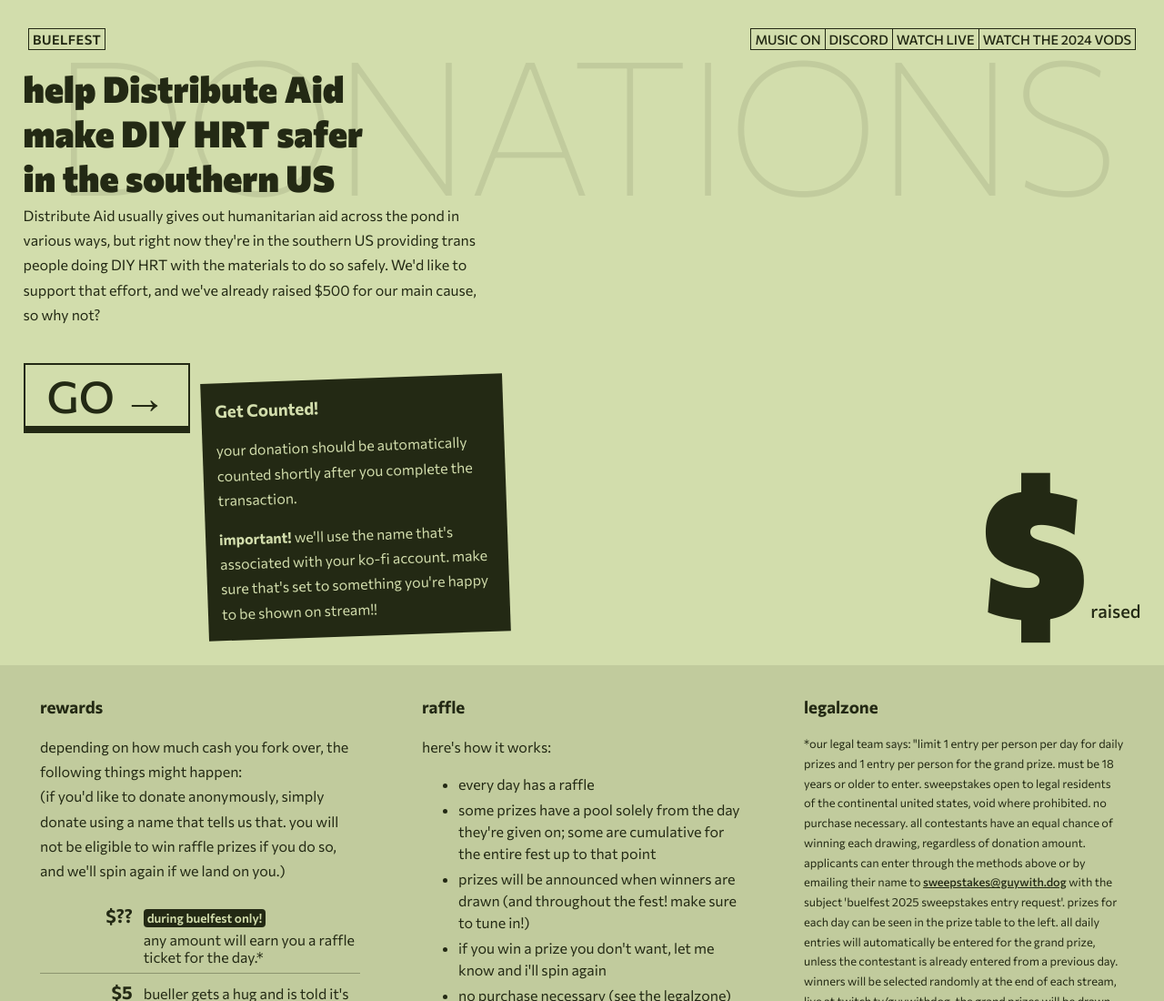
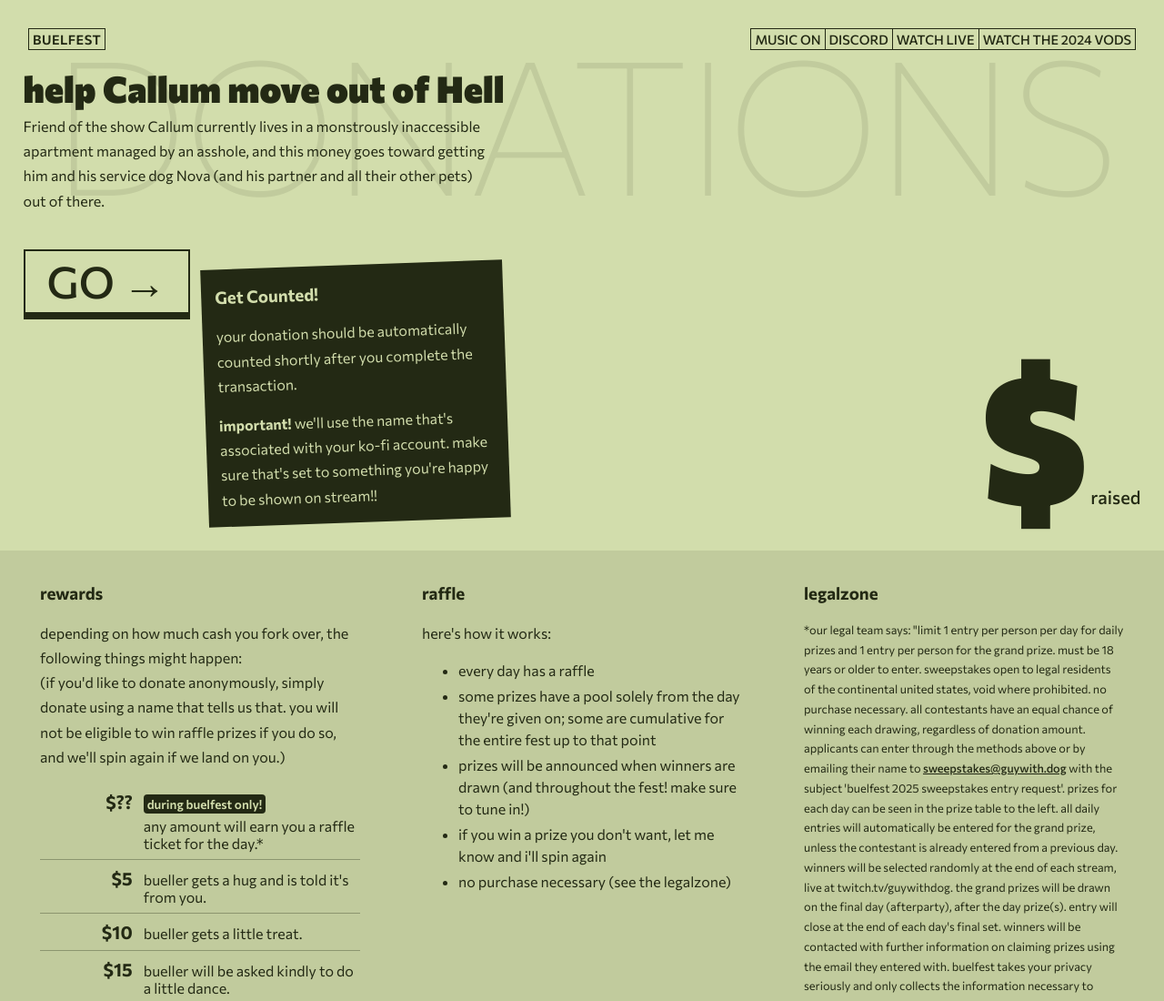
Before and after one commit to thatcher-gaming/buelfest, an Eleventy site: page donate/index.njk in a window 1280 px wide. Shown: the top 1100 px of the page at 91% size. Built offline with nearby package versions, Linux system fonts and the light colour scheme; Eleventy itself is replaced by a stand-in of ours; files that its build step writes are made by us from their sources; no server answers.

Commit message:
Update index.njk

```diff
--- a/donate/index.njk
+++ b/donate/index.njk
@@ -18,13 +18,13 @@
     </h1>
 
     <section class="option">
-        <h2>help Distribute Aid make DIY HRT safer in the southern US</h2>
+        <h2>help Callum move out of Hell</h2>
         <p class="explainer">
-            Distribute Aid usually gives out humanitarian aid across the pond in various ways, but right now they're in the southern US providing trans people doing DIY HRT with the materials to do so safely. We'd like to support that effort, and we've already raised $500 for our main cause, so why not?
+            Friend of the show Callum currently lives in a monstrously inaccessible apartment managed by an asshole, and this money goes toward getting him and his service dog Nova (and his partner and all their other pets) out of there.
         </p>
-        <a href="https://ko-fi.com/liomiodio" class="big">go →</a>
+        <a href="https://ko-fi.com/calmurphy" class="big">go →</a>
         <div class="raised">
-            <span class="number" id="lio">${{donations.lio.display}}</span>
+            <span class="number" id="callum">${{donations.callum.display}}</span>
             raised
         </div>
         <div class="inverted" style="rotate: -2deg;">
```
